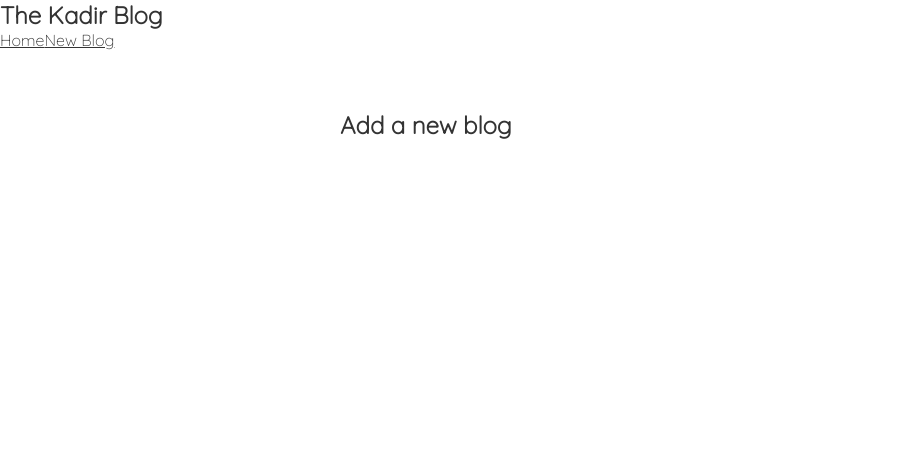
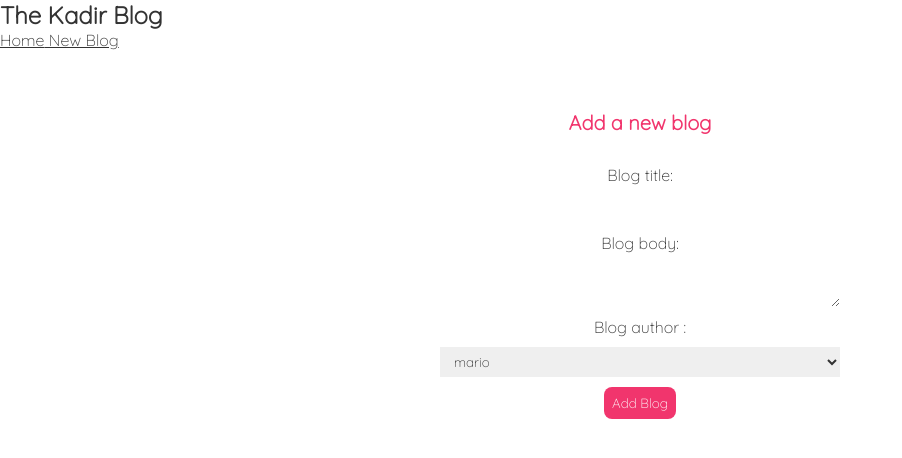
Before and after one commit to KadirTaban/React-Tutorial-Working, a React (Create React App) app in the folder kadir-blog/: page /create in a window 1280 px wide. Shown: the top 458 px of the page, without its empty margins (0-902 px from the left). Built offline with nearby package versions, Linux system fonts and the light colour scheme.

Commit message:
add blog

```diff
--- a/kadir-blog/data/db.json
+++ b/kadir-blog/data/db.json
@@ -2,7 +2,7 @@
     "blogs": [
       {
         "title": "My First Blog",
-        "body": "assss",
+        "body": "Kadir Taban is React.js dev now",
         "author": "Dunlap Hubbard",
         "id": 1
 
@@ -10,7 +10,7 @@
       },
       {
         "title": "My second Blog",
-        "body": "sa",
+        "body": "Kadir Taban is currently Java and Python Dev ",
         "author": "ta Hubbard",
         "id": 2
 
@@ -18,7 +18,7 @@
       },
       {
         "title": "My third Blog",
-        "body": "assss",
+        "body": "My main branch is OpenCV",
         "author": "sdfasdf Hubbard",
         "id": 3
 
--- a/kadir-blog/src/App.js
+++ b/kadir-blog/src/App.js
@@ -2,6 +2,7 @@ import Navbar from './Navbar';
 import Home from './Home';
 import { BrowserRouter as Router, Route, Switch } from 'react-router-dom';
 import Create from './Create';
+import BlogDetails from './BlogDetails';
 function App() {
   return (
     <Router>
@@ -15,6 +16,9 @@ function App() {
           <Route path="/create">
             <Create></Create>
            </Route>
+           <Route path="/blogs/:id">
+            <BlogDetails/>
+           </Route>
           </Switch>
         </div>
       </div>
--- /dev/null
+++ b/kadir-blog/src/BlogDetails.js
@@ -0,0 +1,23 @@
+import { useParams } from 'react-router-dom';
+import useFetch from './useFetch';
+
+const BlogDetails = () => {
+    const { id } = useParams();
+    const {data: blog, error, isPending} = useFetch('http://localhost:8000/blogs/'+id);
+
+    return (
+        <div className="blog-details">
+            { isPending && <div>Loading..</div>}
+            { error && <div> { error } </div>}
+            {blog && (
+            <article>
+                <h2>{ blog.title }</h2>
+                <p>Written by { blog.author }</p>
+                <div> { blog.body } </div>
+            </article>
+            )}
+        </div>
+    );
+}
+
+export default BlogDetails;
--- a/kadir-blog/src/Create.js
+++ b/kadir-blog/src/Create.js
@@ -1,7 +1,40 @@
+import { useState } from 'react';
+
 const Create = () => {
+    const[title,setTitle] = useState('');
+    const[body,setBody] = useState('');
+    const[author,setAuthor] = useState('yoshi');
+
     return (
         <div className = "create">
             <h2> Add a new blog</h2>
+            <form>
+            <label> Blog title: </label>
+
+            <input type= "text"
+                    required
+                    value ={title}
+                    onChange={(e) => setTitle(e.target.value)}>
+                    </input>
+            <label> Blog body:</label>
+            <textarea
+             required
+             value={ body }
+             onChange={(e) => setBody(e.target.value)}></textarea>
+            <label> Blog author : </label>
+            <select
+                value={author}
+                onChange={(e) => setAuthor(e.target.value)}
+                >
+                <option value = "mario"> mario </option>
+                <option value = "kadir"> kadir </option>
+
+            </select>
+            <button> Add Blog </button>
+            <p>{ title }</p>
+            <p>{ body }</p>
+            <p>{}</p>
+            </form>
         </div>
     );
 }
--- a/kadir-blog/src/Navbar.js
+++ b/kadir-blog/src/Navbar.js
@@ -4,11 +4,14 @@ const Navbar = () => {
     return(
         <nav className = "Navbar">
             <h1> The Kadir Blog</h1>
+
             <div className="links">
                 <Link to="/">Home</Link>
-                <Link to="/create">New Blog</Link>
 
+                <Link to="/create">   New Blog</Link>
             </div>
+
+
         </nav>
     );
 }
--- a/kadir-blog/src/index.css
+++ b/kadir-blog/src/index.css
@@ -52,3 +52,50 @@
   color: #f1356d;
   margin-bottom: 8px;
 }
+.blog-preview a{
+  text-decoration: none;
+}
+
+.blog-details h2 {
+  font-size: 20px;
+  color: #f1356d;
+  margin-bottom: 10px;
+}
+.blog-details div {
+  margin: 20px 0;
+
+}
+
+.create {
+  max-width: 400px;
+  margin: 0 auto;
+  text-align: center;
+}
+.create label {
+  text-align: left;
+  diplay: block;
+
+}
+
+.create h2{
+  font-size: 20px;
+  color: #f1356d;
+  margin-bottom: 30px;
+}
+.create input, .create textarea, .create select {
+width: 100%;
+padding: 6px 10px;
+margin: 10px 0;
+border: 1px;
+box-sizing:border-box;
+display: block;
+}
+.create button {
+  background: #f1356d;
+  color:#fff;
+  border: 0;
+  padding: 8px;
+  border-radius: 8px;
+  cursor:pointer;
+
+}
```
Also changed, not shown: kadir-blog/src/BlogList.js (+6 -6 lines).
